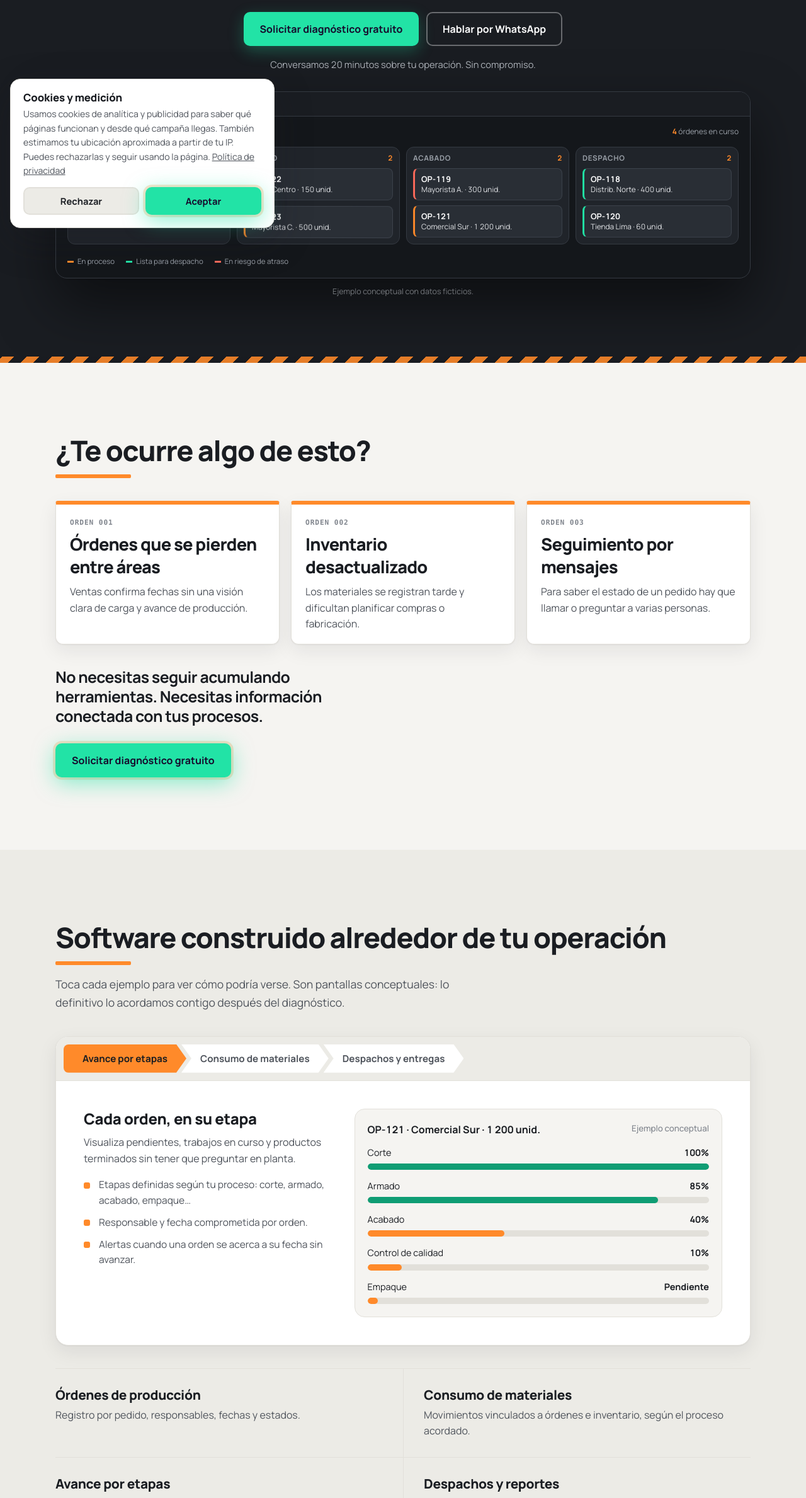
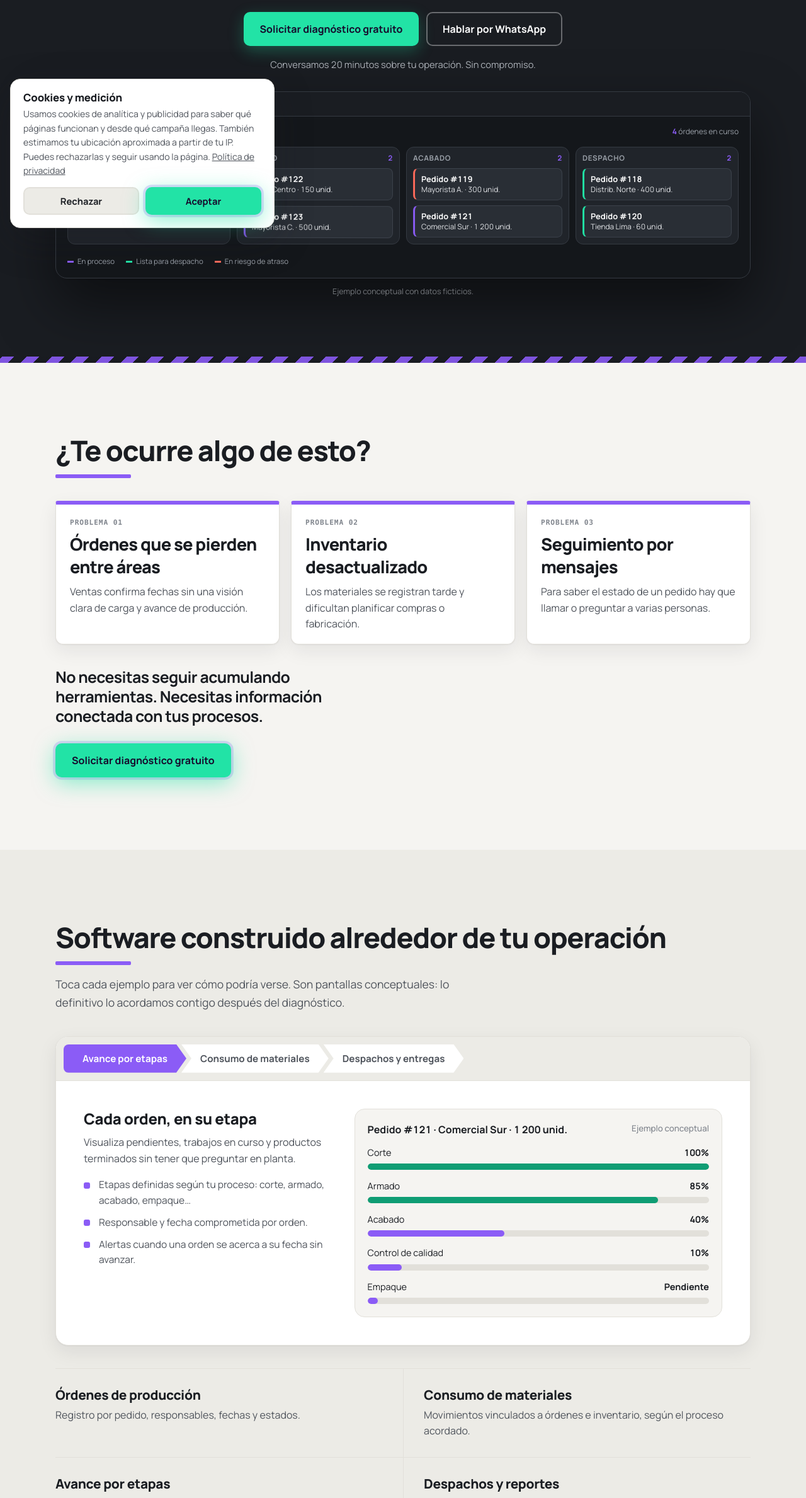
Before and after one commit to jonathanSCM/4-Landings, a plain HTML site: page landing-fabrica/site/index.html in a window 1280 px wide. Shown: the part 422-2800 px from the top of the page at 63% size. Drawn offline with Linux system fonts and the light colour scheme; animation ran at ten frames a second.

Commit message:
Fábrica: acento morado y códigos legibles
Naranja reemplazado por morado (con texto blanco encima para contraste).
'OP-121' pasa a 'Pedido #121' y 'ORDEN 001' a 'PROBLEMA 01'.

Co-Authored-By: Claude Opus 5.5 <noreply@anthropic.com>

```diff
--- a/landing-fabrica/site/index.html
+++ b/landing-fabrica/site/index.html
@@ -23,14 +23,14 @@
 <style>
 :root{
   color-scheme: light;
-  --purple:#1a1d22; --purple-2:#23272e; --purple-3:#4a3626; --hi:#ff8a2a;
+  --purple:#1a1d22; --purple-2:#23272e; --purple-3:#3b2a5c; --hi:#8b5cf6;
   --paper:light-dark(#f5f4f1,#14171b); --paper-2:light-dark(#ecebe6,#1a1d22);
   --card:light-dark(#ffffff,#20242a); --ink:light-dark(#1a1d22,#f3eefa);
   --ink-2:light-dark(#4f545c,#c4c8cd); --ink-3:light-dark(#80858d,#9aa0a8);
   --rule:light-dark(#e2e0da,#353a42);
-  --accent:#22e3a6; --accent-ink:light-dark(#c2560a,#22e3a6); --on-accent:#16082b;
+  --accent:#22e3a6; --accent-ink:light-dark(#6d28d9,#22e3a6); --on-accent:#16082b;
   --mint:light-dark(#0f9d74,#22e3a6); --danger:light-dark(#c0392b,#ff7a6b);
-  --gold:light-dark(#9a6b00,#f0c25a); --gold-fill:#ff8a2a;
+  --gold:light-dark(#9a6b00,#f0c25a); --gold-fill:#8b5cf6;
   --sans:'Manrope',system-ui,-apple-system,'Segoe UI',sans-serif;
   --shell:1200px; --gutter:clamp(20px,4vw,48px); --sec-y:clamp(64px,9vw,120px);
   --r-card:16px; --r-md:12px; --r-btn:10px; --r-pill:999px;
@@ -99,7 +99,7 @@ header.top{position:sticky;top:0;z-index:50;background:rgba(26,29,34,.92);backdr
 .chart{display:flex;align-items:flex-end;gap:14px;height:88px;padding:10px 12px 0;background:#20242a;border:1px solid #353a42;border-radius:10px}
 .chart div{flex:1;display:flex;gap:4px;align-items:flex-end;height:100%}
 .chart span{flex:1;border-radius:3px 3px 0 0;background:var(--accent);height:0;transition:height .9s var(--ease)}
-.chart span+span{background:#ff8a2a}
+.chart span+span{background:#8b5cf6}
 .units{display:grid;grid-template-columns:1fr 1fr;gap:8px}
 .unit{display:flex;justify-content:space-between;gap:8px;background:#20242a;border:1px solid #353a42;border-radius:10px;padding:9px 12px;font-size:.78rem}
 .unit em{font-style:normal;font-weight:700;color:var(--accent)}
@@ -107,7 +107,7 @@ header.top{position:sticky;top:0;z-index:50;background:rgba(26,29,34,.92);backdr
 .note-dash{font-size:.68rem;color:#9aa0a8}
 .legend{display:flex;gap:14px;font-size:.68rem;color:#9aa0a8}
 .legend i{display:inline-block;width:8px;height:8px;border-radius:2px;margin-right:5px;background:var(--accent)}
-.legend i+i,.legend span+span i{background:#ff8a2a}
+.legend i+i,.legend span+span i{background:#8b5cf6}
 
 .chaos{display:none;background:#f4f2ee;color:#2a2a2a;border:1px solid #cfcac1;box-shadow:0 30px 70px rgba(0,0,0,.4);font:500 .72rem/1.35 Calibri,'Segoe UI',Arial,sans-serif;z-index:2}
 .js .chaos{display:block}
@@ -164,7 +164,7 @@ header.top{position:sticky;top:0;z-index:50;background:rgba(26,29,34,.92);backdr
 .track{height:10px;border-radius:99px;background:var(--rule);overflow:hidden}
 .fill{height:100%;width:0;border-radius:99px;background:var(--mint);transition:width 1s var(--ease)}
 .fill.au{background:var(--gold-fill)}
-.fill.wa{background:#ff8a2a}
+.fill.wa{background:#8b5cf6}
 .loan-form{display:grid;grid-template-columns:repeat(2,1fr);gap:12px}
 .loan-form label{display:grid;gap:5px;font-weight:600;font-size:.82rem}
 .loan-form input,.loan-form select{font:inherit;padding:10px 12px;border-radius:var(--r-btn);border:1px solid var(--rule);background:var(--card);color:var(--ink);min-height:44px;width:100%}
@@ -340,13 +340,13 @@ footer .shell{display:flex;flex-wrap:wrap;gap:12px 28px;justify-content:space-be
 /* problemas como órdenes */
 .problems{grid-template-columns:repeat(3,minmax(0,1fr));gap:18px;border-top:0;counter-reset:op}
 .prob{display:flex;flex-direction:column;gap:10px;background:var(--card);border:1px solid var(--rule);border-top:6px solid var(--hi);border-radius:4px 4px 12px 12px;padding:22px 22px 18px;box-shadow:var(--sombra);position:relative;counter-increment:op}
-.prob::before{content:"ORDEN 00" counter(op);font:700 .7rem 'Consolas','Courier New',monospace;letter-spacing:.08em;color:var(--ink-3)}
+.prob::before{content:"PROBLEMA 0" counter(op);font:700 .7rem 'Consolas','Courier New',monospace;letter-spacing:.08em;color:var(--ink-3)}
 .prob .cell{align-self:flex-start;margin-top:auto;transform:rotate(-2deg)}
 /* solución como flujo */
 .tabs{gap:0;padding:12px;background:var(--paper-2)}
 .tabs button{border-radius:0;clip-path:polygon(0 0,calc(100% - 16px) 0,100% 50%,calc(100% - 16px) 100%,0 100%,16px 50%);padding:12px 30px;background:var(--card);margin-right:-8px}
 .tabs button:first-child{clip-path:polygon(0 0,calc(100% - 16px) 0,100% 50%,calc(100% - 16px) 100%,0 100%);border-radius:8px 0 0 8px}
-.tabs button[aria-selected="true"]{background:var(--hi);color:#1a1d22}
+.tabs button[aria-selected="true"]{background:var(--hi);color:#fff}
 .panel li::before{background:var(--hi)}
 /* metodología como cinta transportadora */
 .timeline{grid-template-columns:repeat(4,minmax(0,1fr));gap:24px;padding:72px 0 0}
@@ -354,7 +354,7 @@ footer .shell{display:flex;flex-wrap:wrap;gap:12px 28px;justify-content:space-be
 @keyframes belt{to{background-position:36px 0}}
 .timeline .line{display:none}
 .tstep .n{left:0;top:-72px;background:var(--card)}
-.tstep.on .n{background:var(--hi);border-color:var(--hi);color:#1a1d22}
+.tstep.on .n{background:var(--hi);border-color:var(--hi);color:#fff}
 .tstep h3{font-size:1.2rem}
 .trust{border-top:10px solid var(--hi)}
 .tstep:nth-child(n){position:relative}
@@ -399,8 +399,8 @@ footer .shell{display:flex;flex-wrap:wrap;gap:12px 28px;justify-content:space-be
   /* "controlar cada orden" resaltado con cinta de seguridad que se pega */
   .mo h1 .mk{position:relative;z-index:0}
   .mo h1 .w.mk{animation:press .55s cubic-bezier(.5,0,.75,0) forwards,thud .35s ease-out forwards,ink .25s forwards;animation-delay:calc(var(--i)*90ms + .2s),calc(var(--i)*90ms + .75s),calc(var(--i)*90ms + 1.45s)}
-  @keyframes ink{to{color:#1a1d22}}
-  .mo h1 .mk::before{content:"";position:absolute;inset:.1em -.12em .02em;z-index:-1;border-radius:4px;background:repeating-linear-gradient(-45deg,var(--hi) 0 16px,#ffa155 16px 32px);transform:scaleX(0);transform-origin:left;animation:tape .5s var(--ease) forwards,stripes 1.6s linear infinite;animation-delay:calc(var(--i)*90ms + 1.3s),2s;background-size:45px 45px}
+  @keyframes ink{to{color:#fff}}
+  .mo h1 .mk::before{content:"";position:absolute;inset:.1em -.12em .02em;z-index:-1;border-radius:4px;background:repeating-linear-gradient(-45deg,var(--hi) 0 16px,#a78bfa 16px 32px);transform:scaleX(0);transform-origin:left;animation:tape .5s var(--ease) forwards,stripes 1.6s linear infinite;animation-delay:calc(var(--i)*90ms + 1.3s),2s;background-size:45px 45px}
   @keyframes tape{to{transform:scaleX(1)}}
   @keyframes stripes{to{background-position:45px 0}}
 
@@ -451,7 +451,7 @@ footer .shell{display:flex;flex-wrap:wrap;gap:12px 28px;justify-content:space-be
   .btn-primary::before{content:"";position:absolute;inset:0;background:repeating-linear-gradient(-45deg,rgba(255,255,255,.22) 0 8px,transparent 8px 16px);background-size:23px 23px;opacity:0;transition:opacity .2s;animation:stripes .9s linear infinite;pointer-events:none}
   .btn-primary:hover::before{opacity:1}
   .btn-primary{animation:glow 3s ease-in-out 2.2s infinite}
-  @keyframes glow{0%,100%{box-shadow:0 8px 24px rgba(34,227,166,.28)}50%{box-shadow:0 8px 34px rgba(34,227,166,.55),0 0 0 4px rgba(255,138,42,.25)}}
+  @keyframes glow{0%,100%{box-shadow:0 8px 24px rgba(34,227,166,.28)}50%{box-shadow:0 8px 34px rgba(34,227,166,.55),0 0 0 4px rgba(139,92,246,.25)}}
   .btn-ghost[data-wa],.btn-wa{animation:wiggle 5s ease-in-out 3s infinite}
   @keyframes wiggle{0%,90%,100%{transform:none}92%{transform:rotate(-3deg)}94%{transform:rotate(3deg)}96%{transform:rotate(-2deg)}98%{transform:rotate(1deg)}}
   /* tarjetas con inclinación 3D al pasar el mouse */
@@ -459,7 +459,7 @@ footer .shell{display:flex;flex-wrap:wrap;gap:12px 28px;justify-content:space-be
   .tilt:hover{box-shadow:0 22px 50px rgba(26,29,34,.18)}
 }
 
-:root{--ox:#ff8a2a}
+:root{--ox:#8b5cf6}
 /* REVISIÓN · panel operativo en Experiencia + arreglos generales */
 .trust-grid{grid-template-columns:minmax(0,.82fr) minmax(0,1.18fr);gap:48px}
 .trust .lead{margin-bottom:18px}
@@ -521,7 +521,7 @@ footer .shell{display:flex;flex-wrap:wrap;gap:12px 28px;justify-content:space-be
 .cs img{max-width:100%;max-height:100%;width:auto;height:auto;object-fit:contain;border-radius:8px}
 .carru-nav{position:absolute;top:50%;transform:translateY(-50%);width:46px;height:46px;border-radius:50%;border:1px solid rgba(255,255,255,.2);background:rgba(8,17,30,.75);color:#fff;display:grid;place-items:center;cursor:pointer;backdrop-filter:blur(6px);transition:background .2s,transform .2s;z-index:2}
 .carru-nav svg{width:22px;height:22px}
-.carru-nav:hover{background:var(--hi);color:#1a1d22;transform:translateY(-50%) scale(1.08)}
+.carru-nav:hover{background:var(--hi);color:#fff;transform:translateY(-50%) scale(1.08)}
 .carru-nav.prev{left:12px}.carru-nav.next{right:12px}
 .carru-prog{height:3px;background:rgba(255,255,255,.08)}
 .carru-prog span{display:block;height:100%;width:0;background:var(--hi)}
@@ -635,7 +635,7 @@ footer .shell{display:flex;flex-wrap:wrap;gap:12px 28px;justify-content:space-be
           <ul><li>Etapas definidas según tu proceso: corte, armado, acabado, empaque…</li><li>Responsable y fecha comprometida por orden.</li><li>Alertas cuando una orden se acerca a su fecha sin avanzar.</li></ul>
         </div>
         <div class="sim" aria-label="Ejemplo conceptual de avance de una orden por etapas">
-          <div class="sim-title">OP-121 · Comercial Sur · 1 200 unid. <small>Ejemplo conceptual</small></div>
+          <div class="sim-title">Pedido #121 · Comercial Sur · 1 200 unid. <small>Ejemplo conceptual</small></div>
           <div class="bars-h" data-bars>
             <div class="bh"><div class="bh-top"><span>Corte</span><b>100%</b></div><div class="track"><div class="fill" data-w="100"></div></div></div>
             <div class="bh"><div class="bh-top"><span>Armado</span><b>85%</b></div><div class="track"><div class="fill" data-w="85"></div></div></div>
@@ -673,11 +673,11 @@ footer .shell{display:flex;flex-wrap:wrap;gap:12px 28px;justify-content:space-be
         <div class="sim" aria-label="Ejemplo conceptual de despachos de la semana">
           <div class="sim-title">Despachos de esta semana <small>Ejemplo conceptual</small></div>
           <table class="tbl"><thead><tr><th>Orden</th><th>Entrega</th><th>Estado</th></tr></thead><tbody>
-            <tr><td>OP-118 · Distrib. Norte</td><td>Lun 12</td><td><span class="st ok">Entregado</span></td></tr>
-            <tr><td>OP-120 · Tienda Lima</td><td>Mar 13</td><td><span class="st ok">Listo</span></td></tr>
-            <tr><td>OP-121 · Comercial Sur</td><td>Jue 15</td><td><span class="st go">En acabado</span></td></tr>
-            <tr><td>OP-119 · Mayorista A.</td><td>Mié 14</td><td><span class="st late">Atrasado</span></td></tr>
-            <tr><td>OP-124 · Mayorista C.</td><td>Vie 16</td><td><span class="st wait">Esperando material</span></td></tr>
+            <tr><td>Pedido #118 · Distrib. Norte</td><td>Lun 12</td><td><span class="st ok">Entregado</span></td></tr>
+            <tr><td>Pedido #120 · Tienda Lima</td><td>Mar 13</td><td><span class="st ok">Listo</span></td></tr>
+            <tr><td>Pedido #121 · Comercial Sur</td><td>Jue 15</td><td><span class="st go">En acabado</span></td></tr>
+            <tr><td>Pedido #119 · Mayorista A.</td><td>Mié 14</td><td><span class="st late">Atrasado</span></td></tr>
+            <tr><td>Pedido #124 · Mayorista C.</td><td>Vie 16</td><td><span class="st wait">Esperando material</span></td></tr>
           </tbody></table>
           <p class="concept">Datos ficticios. Los estados se definen con cada empresa.</p>
         </div>
@@ -937,12 +937,12 @@ function countTo(el, to, f, dur=900){
 
 /* ===== Hero: órdenes avanzando por etapas ===== */
 const OPS = [
-  {id:'OP-118', c:'Distrib. Norte', q:'400 unid.', st:3},
-  {id:'OP-119', c:'Mayorista A.',   q:'300 unid.', st:2, late:true},
-  {id:'OP-120', c:'Tienda Lima',    q:'60 unid.',  st:3},
-  {id:'OP-121', c:'Comercial Sur',  q:'1 200 unid.', st:1},
-  {id:'OP-122', c:'Hotel Centro',   q:'150 unid.', st:0},
-  {id:'OP-123', c:'Mayorista C.',   q:'500 unid.', st:0}
+  {id:'Pedido #118', c:'Distrib. Norte', q:'400 unid.', st:3},
+  {id:'Pedido #119', c:'Mayorista A.',   q:'300 unid.', st:2, late:true},
+  {id:'Pedido #120', c:'Tienda Lima',    q:'60 unid.',  st:3},
+  {id:'Pedido #121', c:'Comercial Sur',  q:'1 200 unid.', st:1},
+  {id:'Pedido #122', c:'Hotel Centro',   q:'150 unid.', st:0},
+  {id:'Pedido #123', c:'Mayorista C.',   q:'500 unid.', st:0}
 ];
 const lanes = $$('#lanes .lane');
 function renderPlant(){
@@ -966,7 +966,7 @@ if (!REDUCED) setInterval(() => {
   const o = movibles[Math.floor(Math.random() * movibles.length)];
   o.st++;
   const salida = OPS.find(x => x.st === 3 && x !== o && OPS.filter(y => y.st === 3).length > 2);
-  if (salida) { salida.st = 0; salida.late = false; salida.id = 'OP-' + (124 + Math.floor(Math.random()*20)); }
+  if (salida) { salida.st = 0; salida.late = false; salida.id = 'Pedido #' + (124 + Math.floor(Math.random()*20)); }
   if (o.st === 3) o.late = false;
   renderPlant();
 }, 2200);
```
